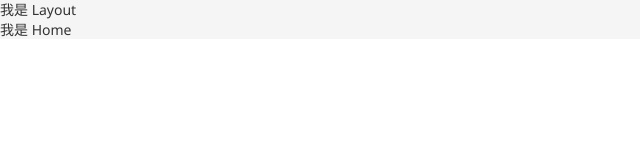
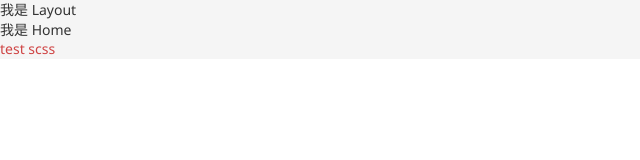
Before and after one commit to ragrag6326/Frontend-project, a Vue app in the folder vue-rabbit/: page / in a window 1280 px wide. Shown: the top 160 px of the page, without its empty margins (0-640 px from the left). Built offline with nearby package versions, Linux system fonts and the light colour scheme; no server answers.

Commit message:
scss 文件自動導入

```diff
--- a/vue-rabbit/src/App.vue
+++ b/vue-rabbit/src/App.vue
@@ -4,6 +4,11 @@
 
 <template>
   <RouterView />
+  <div class="test">test scss</div>
 </template>
 
-<style scoped></style>
+<style scoped lang="scss">
+.test {
+  color: $priceColor;
+}
+</style>
--- /dev/null
+++ b/vue-rabbit/src/styles/var.scss
@@ -0,0 +1,5 @@
+$xtxColor: #27ba9b;
+$helpColor: #e26237;
+$sucColor: #1dc779;
+$warnColor: #ffb302;
+$priceColor: #cf4444;
--- a/vue-rabbit/vite.config.js
+++ b/vue-rabbit/vite.config.js
@@ -30,7 +30,10 @@
     preprocessorOptions: {
       scss: {
         // 自動導入訂製化樣式文件進行覆蓋
-        additionalData: `@use "@/styles/element/index.scss" as *;`,
+        additionalData: `
+        @use "@/styles/element/index.scss" as *;
+        @use "@/styles/var.scss" as *;
+        `,
       },
     },
   },
```
